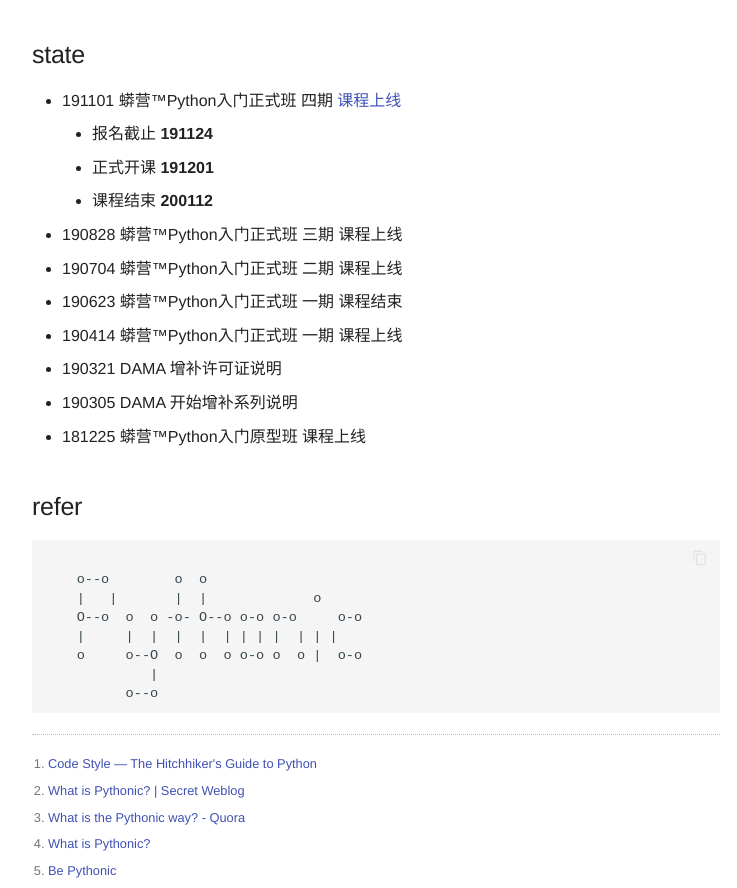
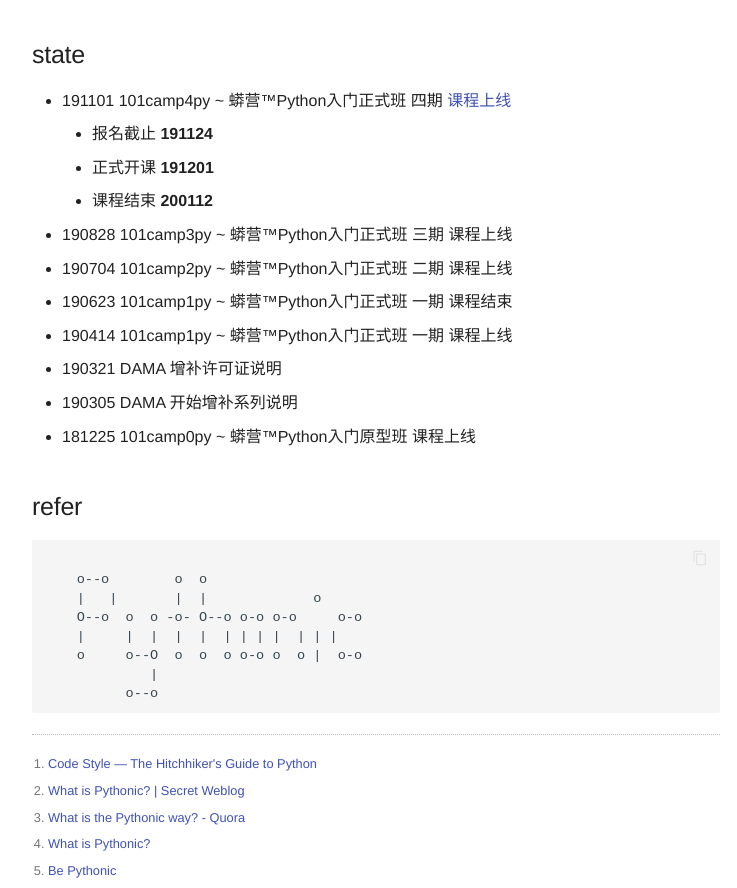
Before and after one commit to ZoomQuiet/gh101camp, a plain HTML site: page index.html in a window 1280 px wide. Shown: the part 918-1806 px from the top of the page, without its empty margins (264-1001 px from the left). Drawn offline with Linux system fonts and the light colour scheme; no server answers.

Commit message:
👌 IMPROVE: pub(site) gen. by MkDocs as invoke (at 191110 0954 33.668)

```diff
--- a/index.html
+++ b/index.html
@@ -683,19 +683,19 @@
 
 <h2 id="state">state</h2>
 <ul>
-<li>191101 蟒营™Python入门正式班 四期 <a href="https://py.101.camp/">课程上线</a><ul>
+<li>191101 101camp4py ~ 蟒营™Python入门正式班 四期 <a href="https://py.101.camp/">课程上线</a><ul>
 <li>报名截止 <strong>191124</strong></li>
 <li>正式开课 <strong>191201</strong></li>
 <li>课程结束 <strong>200112</strong> </li>
 </ul>
 </li>
-<li>190828 蟒营™Python入门正式班 三期 课程上线</li>
-<li>190704 蟒营™Python入门正式班 二期 课程上线</li>
-<li>190623 蟒营™Python入门正式班 一期 课程结束</li>
-<li>190414 蟒营™Python入门正式班 一期 课程上线</li>
+<li>190828 101camp3py ~ 蟒营™Python入门正式班 三期 课程上线</li>
+<li>190704 101camp2py ~ 蟒营™Python入门正式班 二期 课程上线</li>
+<li>190623 101camp1py ~ 蟒营™Python入门正式班 一期 课程结束</li>
+<li>190414 101camp1py ~ 蟒营™Python入门正式班 一期 课程上线</li>
 <li>190321 DAMA 增补许可证说明</li>
 <li>190305 DAMA 开始增补系列说明</li>
-<li>181225 蟒营™Python入门原型班 课程上线</li>
+<li>181225 101camp0py ~ 蟒营™Python入门原型班 课程上线</li>
 </ul>
 <h2 id="refer">refer</h2>
 <pre><code>
```
Also changed, not shown: 1 other file.
